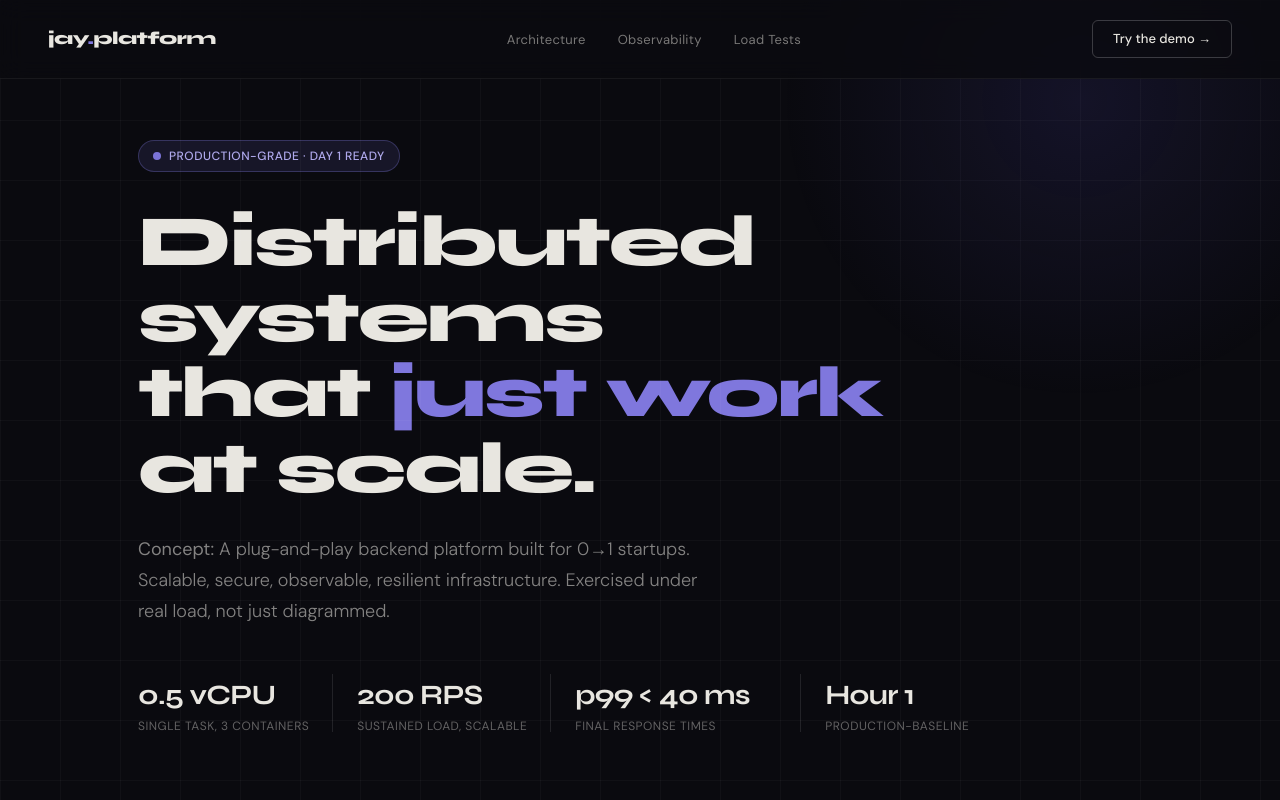
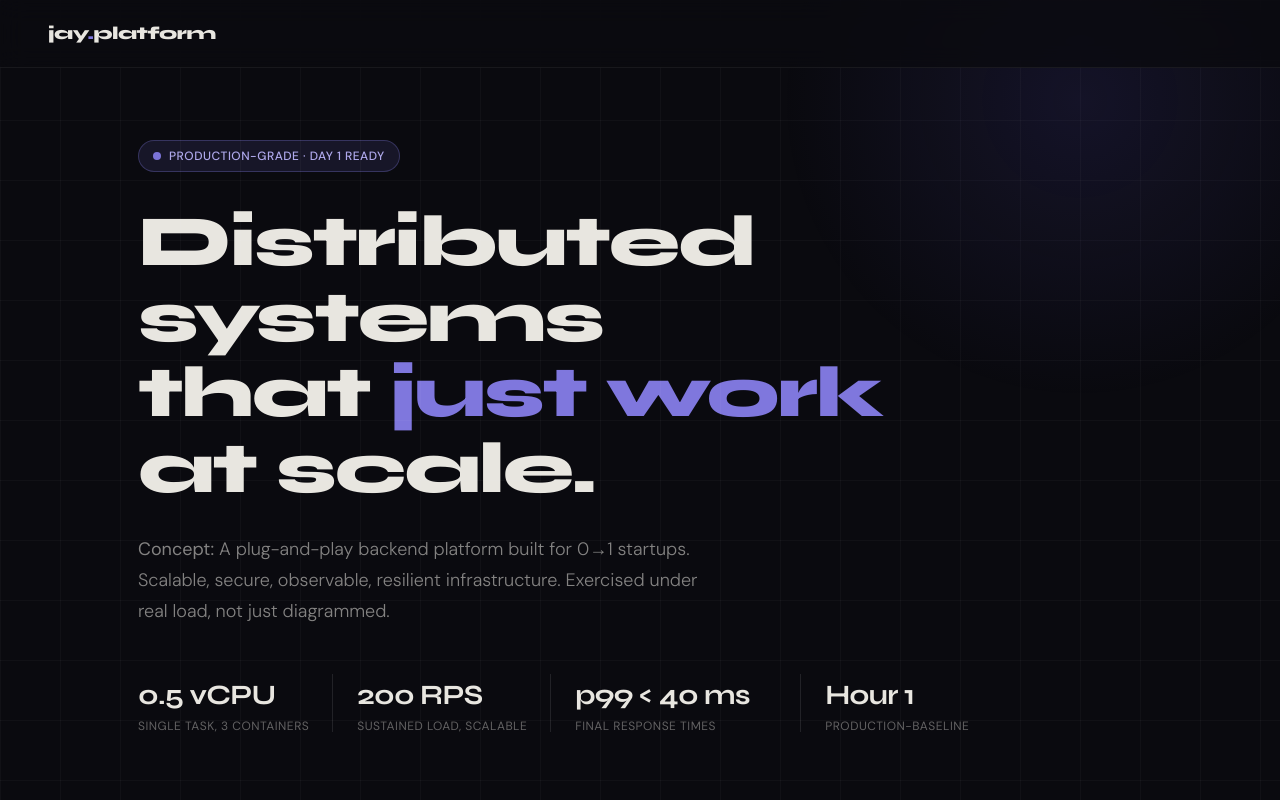
Before and after one commit to jaykhan0713/platform-ui, a Next.js app: page / in a window 1280 px wide. Shown: the top 800 px of the page. Built offline with nearby package versions, Linux system fonts and the light colour scheme.

Commit message:
Removed dummy nav items

```diff
--- a/src/components/landing/Nav.tsx
+++ b/src/components/landing/Nav.tsx
@@ -4,38 +4,38 @@ export function Nav() {
       <div className="font-display font-extrabold text-[18px] tracking-[-0.5px] text-[#E8E6E0]">
         jay<span className="text-[#7F77DD]">.</span>platform
       </div>
-      <ul className="flex items-center gap-8 list-none">
-        <li>
-          <a
-            href="#"
-            className="text-[13px] text-[#E8E6E0]/50 hover:text-[#E8E6E0] transition-colors no-underline tracking-[0.3px]"
-          >
-            Architecture
-          </a>
-        </li>
-        <li>
-          <a
-            href="#"
-            className="text-[13px] text-[#E8E6E0]/50 hover:text-[#E8E6E0] transition-colors no-underline tracking-[0.3px]"
-          >
-            Observability
-          </a>
-        </li>
-        <li>
-          <a
-            href="#"
-            className="text-[13px] text-[#E8E6E0]/50 hover:text-[#E8E6E0] transition-colors no-underline tracking-[0.3px]"
-          >
-            Load Tests
-          </a>
-        </li>
-      </ul>
-      <a
-        href="#"
-        className="text-[13px] font-medium text-[#E8E6E0] border border-white/20 px-5 py-2 rounded-md hover:border-[#7F77DD] hover:bg-[#7F77DD]/10 transition-all no-underline"
-      >
-        Try the demo →
-      </a>
+      {/*<ul className="flex items-center gap-8 list-none">*/}
+      {/*  <li>*/}
+      {/*    <a*/}
+      {/*      href="#"*/}
+      {/*      className="text-[13px] text-[#E8E6E0]/50 hover:text-[#E8E6E0] transition-colors no-underline tracking-[0.3px]"*/}
+      {/*    >*/}
+      {/*      Architecture*/}
+      {/*    </a>*/}
+      {/*  </li>*/}
+      {/*  <li>*/}
+      {/*    <a*/}
+      {/*      href="#"*/}
+      {/*      className="text-[13px] text-[#E8E6E0]/50 hover:text-[#E8E6E0] transition-colors no-underline tracking-[0.3px]"*/}
+      {/*    >*/}
+      {/*      Observability*/}
+      {/*    </a>*/}
+      {/*  </li>*/}
+      {/*  <li>*/}
+      {/*    <a*/}
+      {/*      href="#"*/}
+      {/*      className="text-[13px] text-[#E8E6E0]/50 hover:text-[#E8E6E0] transition-colors no-underline tracking-[0.3px]"*/}
+      {/*    >*/}
+      {/*      Load Tests*/}
+      {/*    </a>*/}
+      {/*  </li>*/}
+      {/*</ul>*/}
+      {/*<a*/}
+      {/*  href="#"*/}
+      {/*  className="text-[13px] font-medium text-[#E8E6E0] border border-white/20 px-5 py-2 rounded-md hover:border-[#7F77DD] hover:bg-[#7F77DD]/10 transition-all no-underline"*/}
+      {/*>*/}
+      {/*  Try the demo →*/}
+      {/*</a>*/}
     </nav>
   )
 }
```
